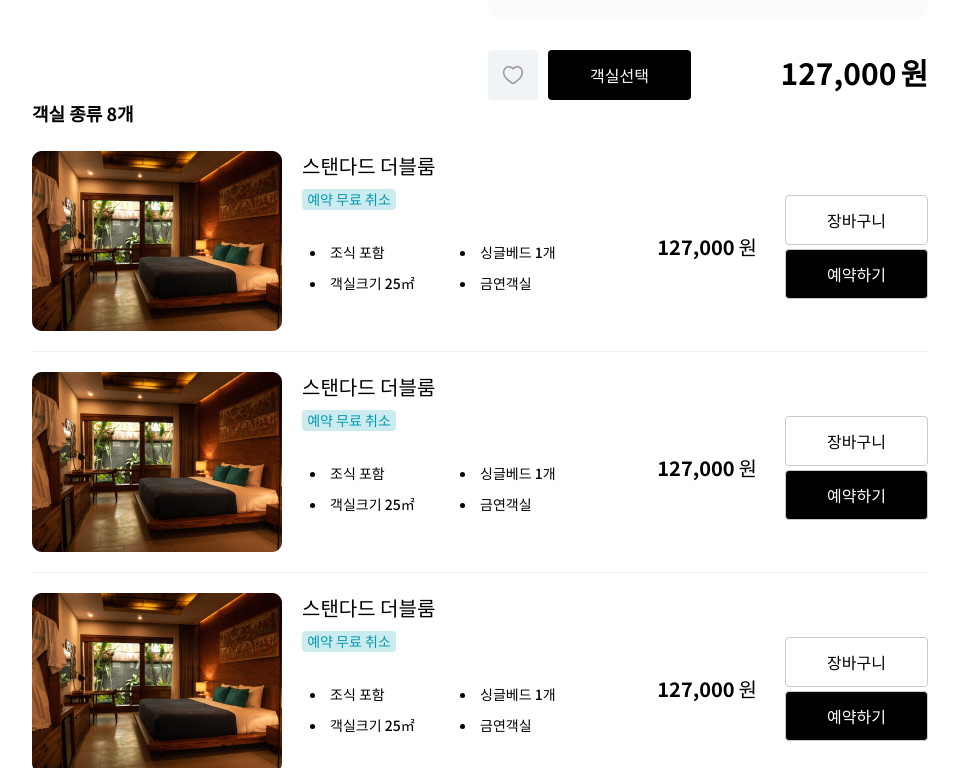
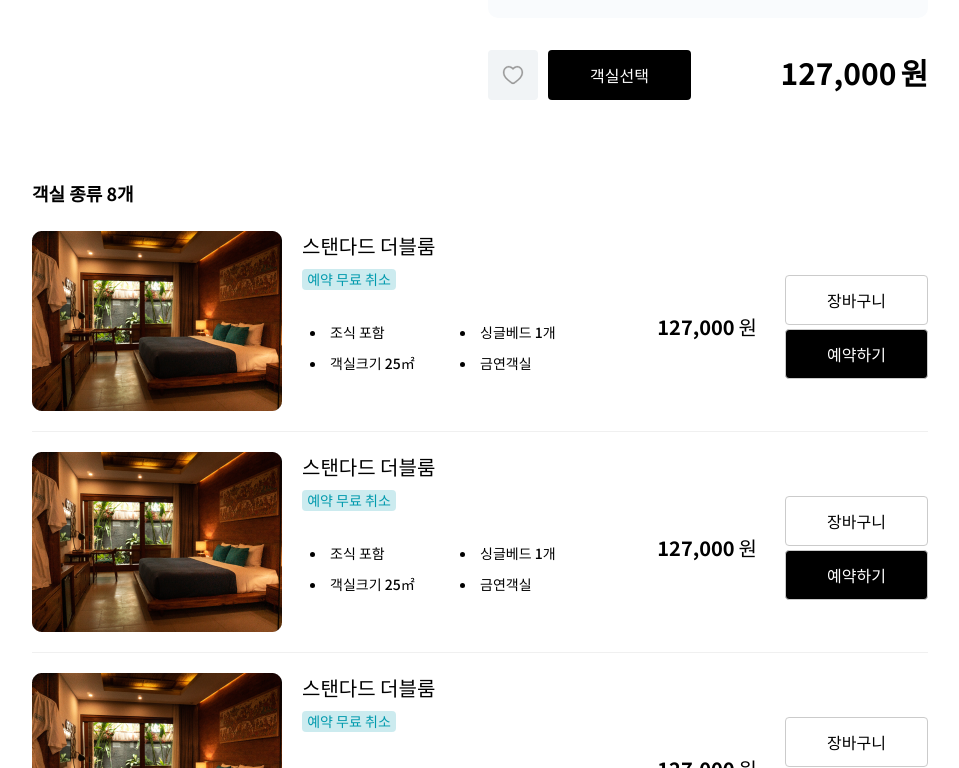
Before and after one commit to Review-Mate/Review-Mate-Demo, a Next.js app: page /demo/product in a window 1280 px wide. Shown: the part 612-1380 px from the top of the page, without its empty margins (160-1119 px from the left). Built offline with nearby package versions, Linux system fonts and the light colour scheme.

Commit message:
design: 리뷰 상세 페이지에 margin 추가

```diff
--- a/components/detail/Rooms/Index.tsx
+++ b/components/detail/Rooms/Index.tsx
@@ -7,7 +7,7 @@
 
 export default function Rooms({}: Props) {
   return (
-    <div className='flex flex-col'>
+    <div className='flex flex-col mt-20 mb-20'>
       <div className='text-body1 font-bold mb-6'>객실 종류 8개</div>
       <Room />
       <Room />
```
